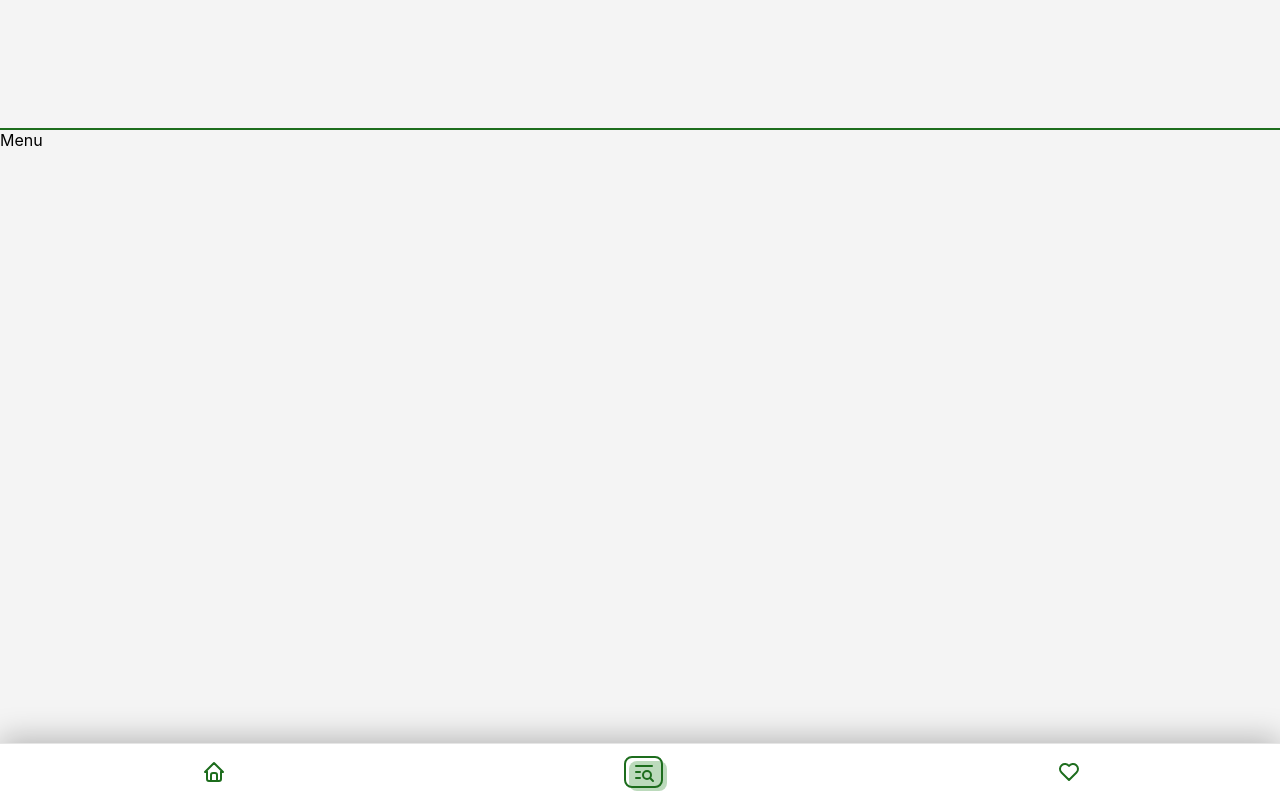
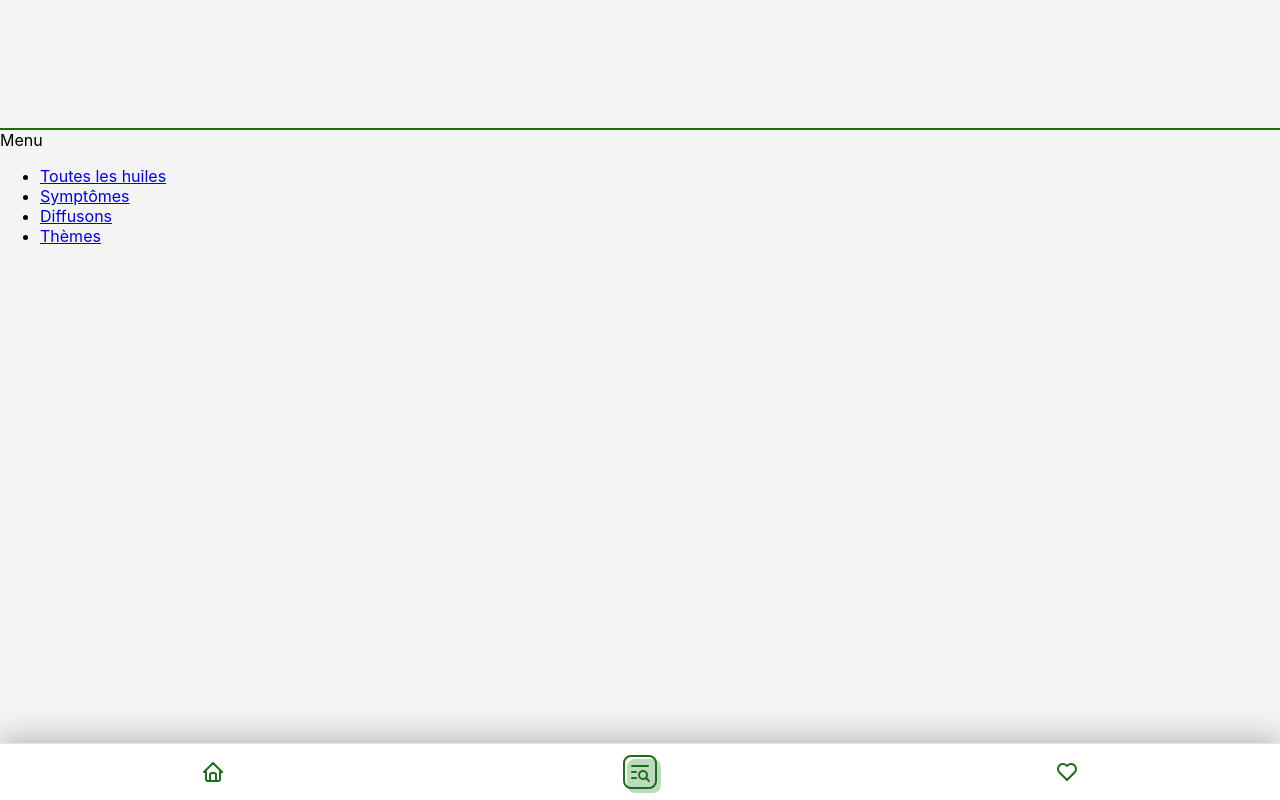
Before and after one commit to manonlvnr/TonEssentiel-App, a React (Create React App) app in the folder client/: page /menu in a window 1280 px wide. Built offline with nearby package versions, Linux system fonts and the light colour scheme.

Commit message:
Fix the menu in the bottom bar

```diff
--- a/client/src/App.js
+++ b/client/src/App.js
@@ -3,13 +3,13 @@ import {BrowserRouter as Router, Routes, Route} from 'react-router-dom';
 import OilsForm from './components/OilsForm';
 import Homepage from './components/pages/Homepage/Homepage';
 import Favorites from './components/pages/Favorites/Favorites';
-import Menu from './components/pages/Menu/Menu';
 import BottomBar from './components/organisms/BottomBar/BottomBar';
 import Header from './components/organisms/Header/Header';
 import Diffusions from './components/pages/Diffusions/Diffusions';
 import AllOils from './components/pages/AllOils/AllOils';
 import Themes from './components/pages/Themes/Themes';
 import Symptoms from './components/pages/Symptoms/Symptoms';
+import Menu from './components/pages/Menu/Menu';
 
 function App() {
   return (
--- a/client/src/components/organisms/BottomBar/BottomBar.jsx
+++ b/client/src/components/organisms/BottomBar/BottomBar.jsx
@@ -2,33 +2,13 @@ import { IconHome, IconListSearch, IconHeart } from '@tabler/icons-react';
 import { NavLink } from 'react-router-dom';
 import './BottomBar.scss';
 
-const tabs = [{
-    route: "/",
-    icon: <IconHome color="#1D6D1D" size={24} />,
-    label: "Home"
-  },{
-    route: "/menu",
-    icon: <IconListSearch color="#1D6D1D" size={24} />,
-    label: "Menu"
-  },{
-    route: "/favorites",
-    icon: <IconHeart color="#1D6D1D" size={24} />,
-    label: "Favorites"
-  }]
+function BottomBar() {
 
-function BottomBar() {
     return (
         <div className="bottom-bar__wrapper">
-            {
-                tabs.map((tab, index) =>(
-                <div key={`tab-${index}`}>
-                    <NavLink to={tab.route} className="bottom-bar__links" activeClassName="active">
-                        {tab.icon}
-                        {/* <div>{tab.label}</div> */}
-                    </NavLink >
-                </div>
-                ))
-            }
+            <NavLink to="/" className={({isActive}) => (isActive ? 'bottom-bar__link active' : 'bottom-bar__link')}><IconHome color="#1D6D1D" size={24} /></NavLink >
+            <NavLink to="/menu" className={({isActive}) => (isActive ? 'bottom-bar__link active' : 'bottom-bar__link')}><IconListSearch color="#1D6D1D" size={24} /></NavLink >
+            <NavLink to="/favorites" className={({isActive}) => (isActive ? 'bottom-bar__link active' : 'bottom-bar__link')}><IconHeart color="#1D6D1D" size={24} /></NavLink >
         </div>
     )
 }
--- a/client/src/components/organisms/BottomBar/BottomBar.scss
+++ b/client/src/components/organisms/BottomBar/BottomBar.scss
@@ -18,15 +18,19 @@
     }
 }
 
-.bottom-bar__links {
+.bottom-bar__button {
+    border: none;
+    background-color: transparent;
+}
+
+.bottom-bar__link,
+.bottom-bar__button {
     position: relative;
     display: flex;
     justify-content: space-around;
     align-items: center;
-    width: 100%;
-    height: 100%;
     margin: 0 auto;
-    padding: 0.1rem;
+    padding: 0.2rem;
 
     &.active {
         border: 2px solid #1D6D1D;
--- a/client/src/components/pages/Menu/Menu.jsx
+++ b/client/src/components/pages/Menu/Menu.jsx
@@ -1,6 +1,18 @@
+import { Link } from "react-router-dom";
+import './Menu.scss';
+
 function Menu() {
+
     return (
-        <div>Menu</div>
+        <div className="menu__wrapper">
+            <div className="menu__title">Menu</div>
+            <ul className="menu__links">
+                <li className="menu__link"><Link to="/allOils">Toutes les huiles</Link></li>
+                <li className="menu__link"><Link to="/symptoms">Symptômes</Link></li>
+                <li className="menu__link"><Link to="/diffusions">Diffusons</Link></li>
+                <li className="menu__link"><Link to="/themes">Thèmes</Link></li>
+            </ul>
+        </div>
     )
 }
 
--- /dev/null
+++ b/client/src/components/pages/Menu/Menu.scss
@@ -0,0 +1,3 @@
+.menu__wrapper {
+
+}
```
